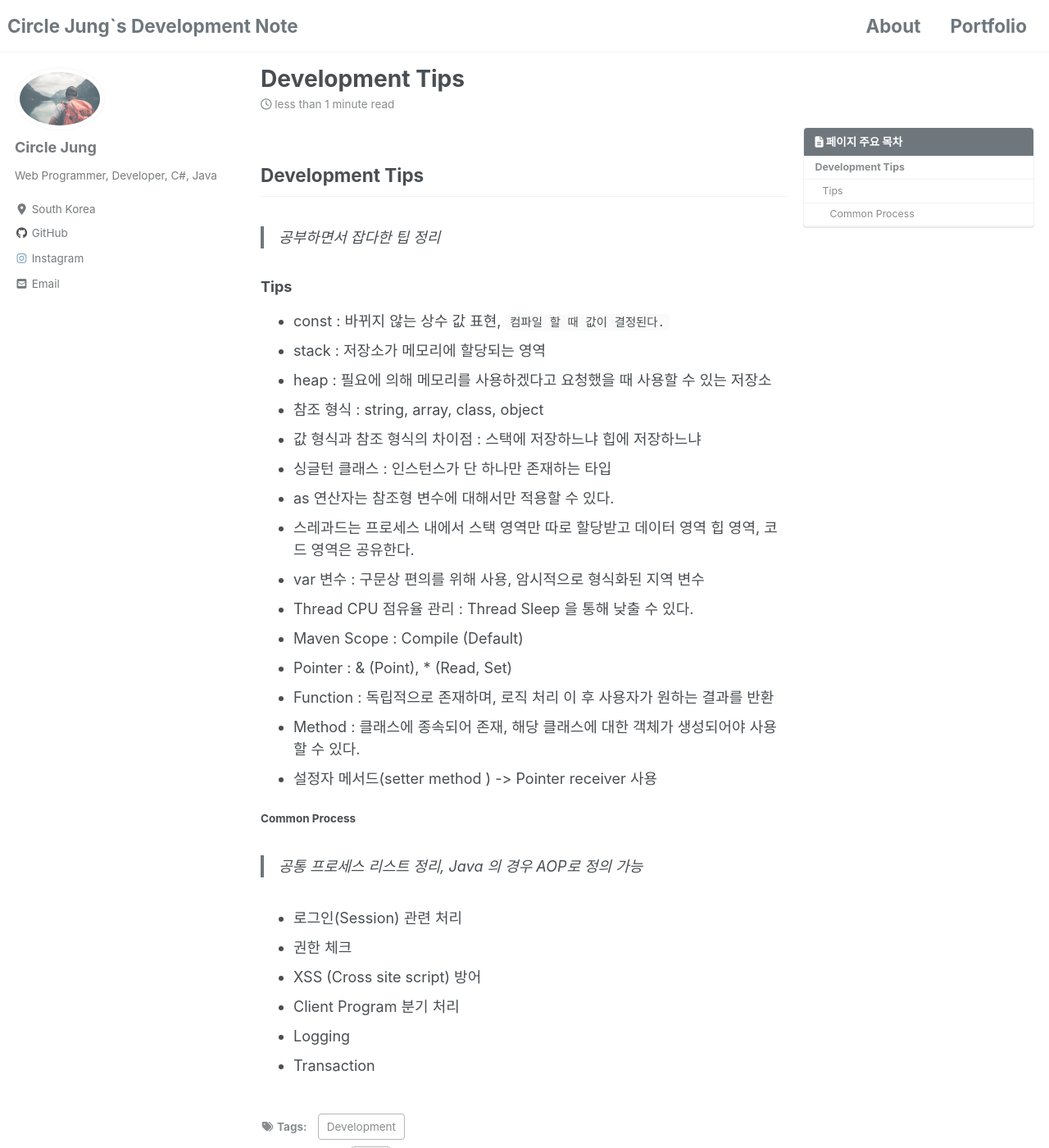
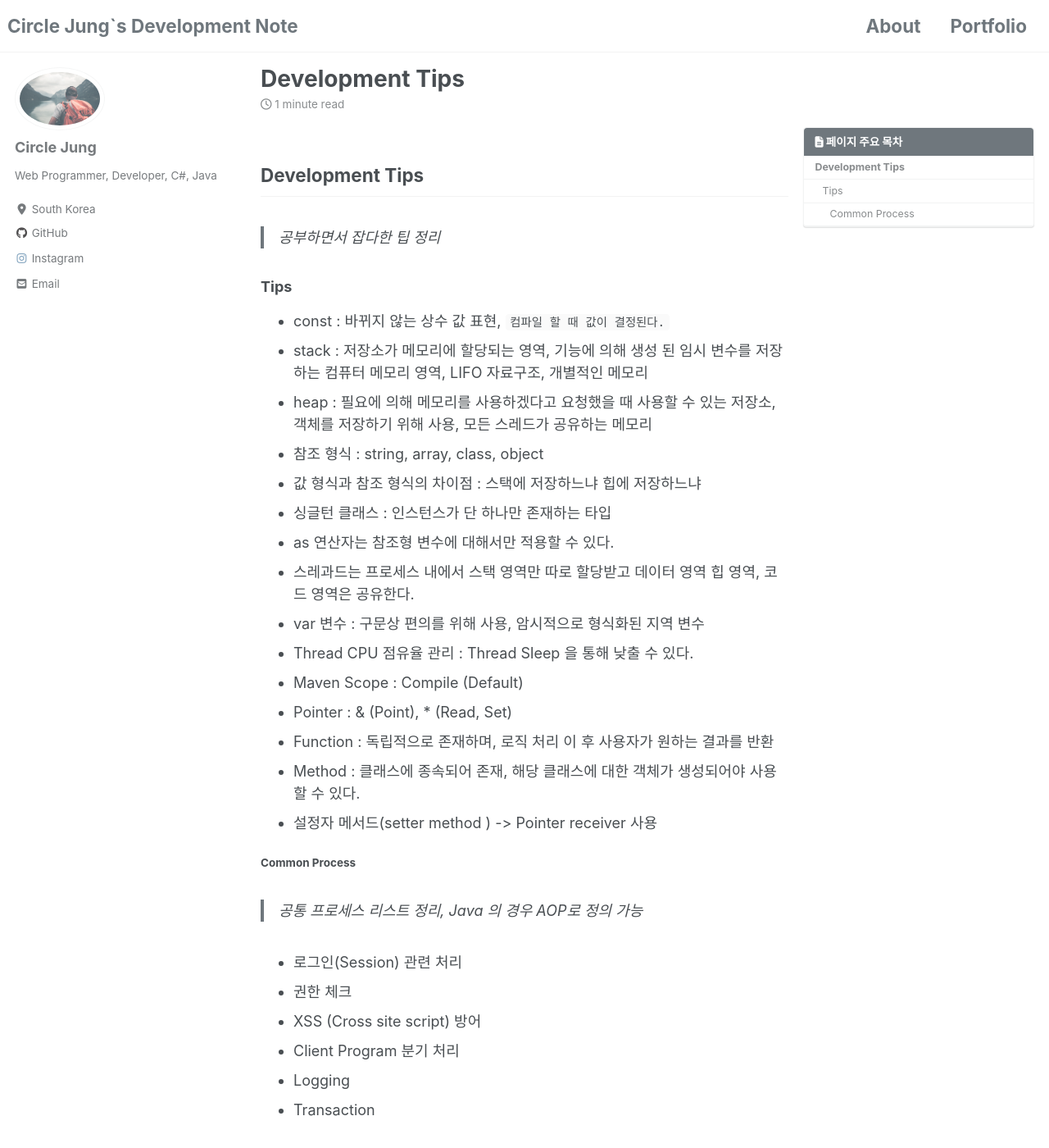
Before and after one commit to jwh0124/jwh0124.github.io, a Jekyll site: the page built from _posts/2020-05-09-development_tip.md, in a window 1280 px wide and 1400 px high. Shown: the whole window at 82% size. Built offline with Jekyll 4.4.1, drawn with Linux system fonts in a browser that asks for light colours; cached includes are drawn as plain includes; nearby versions of some CDN libraries; comment, search, counter and statistics services are not loaded; some of the changed text lies outside the part shown.

Commit message:
+ update stack & heap

```diff
--- a/_posts/2020-05-09-development_tip.md
+++ b/_posts/2020-05-09-development_tip.md
@@ -20,8 +20,8 @@ last_modified_at: 2020-05-09T21:10:00+09:00
 ### Tips ####
 
 * const : 바뀌지 않는 상수 값 표현, `컴파일 할 때 값이 결정된다.`
-* stack : 저장소가 메모리에 할당되는 영역
-* heap : 필요에 의해 메모리를 사용하겠다고 요청했을 때 사용할 수 있는 저장소
+* stack : 저장소가 메모리에 할당되는 영역, 기능에 의해 생성 된 임시 변수를 저장하는 컴퓨터 메모리 영역, LIFO 자료구조, 개별적인 메모리
+* heap : 필요에 의해 메모리를 사용하겠다고 요청했을 때 사용할 수 있는 저장소, 객체를 저장하기 위해 사용, 모든 스레드가 공유하는 메모리
 * 참조 형식 : string, array, class, object
 * 값 형식과 참조 형식의 차이점 : 스택에 저장하느냐 힙에 저장하느냐
 * 싱글턴 클래스 : 인스턴스가 단 하나만 존재하는 타입
```
Also changed, not shown: other parts of _posts/2020-05-09-development_tip.md (+1 -1 lines).
